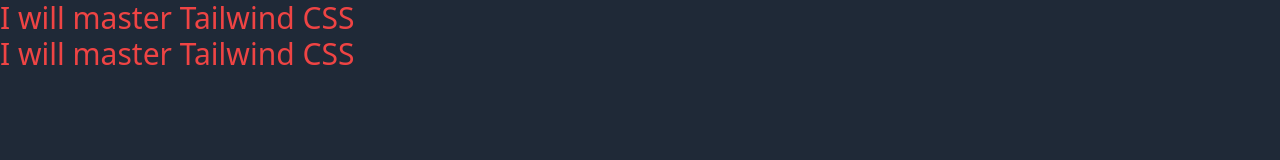
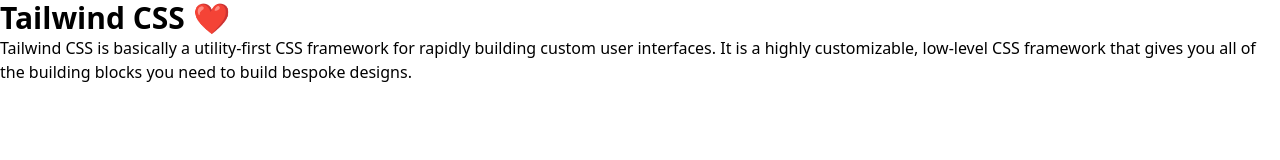
Before and after one commit to congtien2001/TaILwind-CSS, a website: page public/index.html in a window 1280 px wide. Drawn offline with Linux system fonts and the light colour scheme.

Commit message:
Excercises for Tailwind Css

```diff
--- a/public/index.html
+++ b/public/index.html
@@ -6,8 +6,15 @@
     <link rel="stylesheet" href="./tailwind.css" />
     <title>Document</title>
   </head>
-  <body class="bg-gray-800">
-    <p class="text-red-500 text-3xl">I will master Tailwind CSS</p>
-    <p class="text-red-500 text-3xl">I will master Tailwind CSS</p>
+  <body>
+    <div>
+      <h1 class="text-3xl font-bold">Tailwind CSS ❤</h1>
+      <p>
+        Tailwind CSS is basically a utility-first CSS framework for rapidly
+        building custom user interfaces. It is a highly customizable, low-level
+        CSS framework that gives you all of the building blocks you need to
+        build bespoke designs.
+      </p>
+    </div>
   </body>
 </html>
```
Also changed, not shown: public/note.txt (added), public/tailwind.css.
